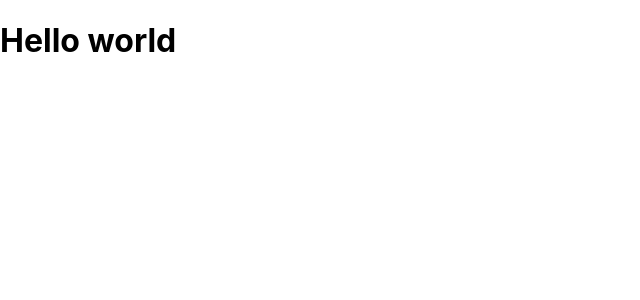
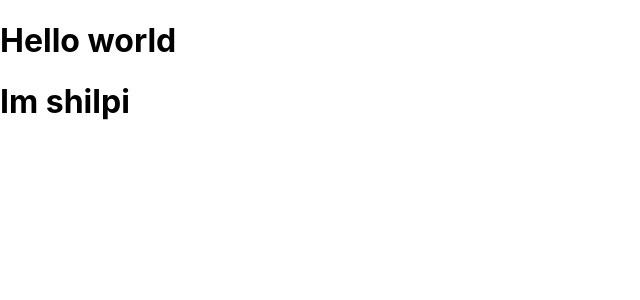
Before and after one commit to ShilpiMaurya/my-personal-website, a Next.js app: page / in a window 1280 px wide. Shown: the top 300 px of the page, without its empty margins (0-640 px from the left). Built offline with nearby package versions, Linux system fonts and the light colour scheme.

Commit message:
added:name

```diff
--- a/pages/index.js
+++ b/pages/index.js
@@ -2,6 +2,7 @@ export default function Home() {
   return (
     <>
       <h1>Hello world</h1>
+      <h1>Im shilpi</h1>
     </>
   );
 }
```
